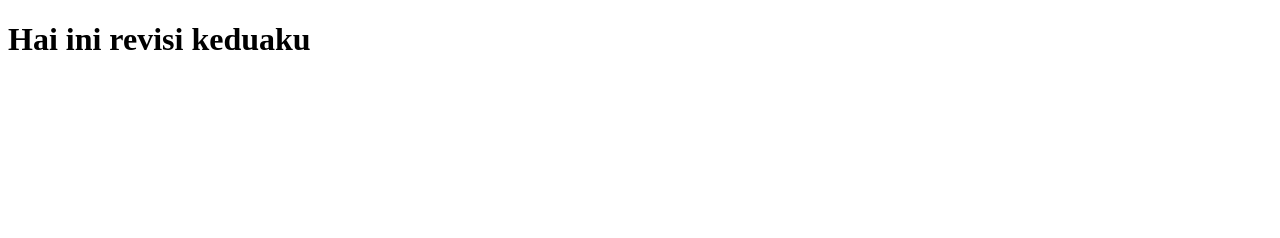
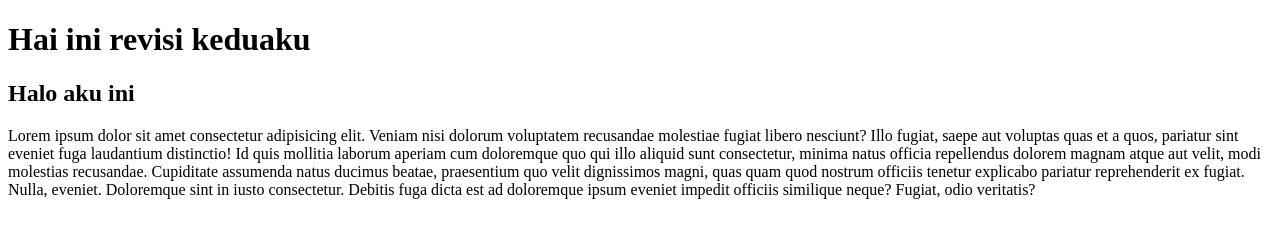
Before and after one commit to susmooh/projekmooh, a plain HTML site: page index.html in a window 1280 px wide. Drawn offline with Linux system fonts and the light colour scheme.

Commit message:
revisi ketigaku

```diff
--- a/index.html
+++ b/index.html
@@ -7,5 +7,19 @@
   </head>
   <body>
     <h1>Hai ini revisi keduaku</h1>
+    <h2>Halo aku ini</h2>
+    <p>
+      Lorem ipsum dolor sit amet consectetur adipisicing elit. Veniam nisi
+      dolorum voluptatem recusandae molestiae fugiat libero nesciunt? Illo
+      fugiat, saepe aut voluptas quas et a quos, pariatur sint eveniet fuga
+      laudantium distinctio! Id quis mollitia laborum aperiam cum doloremque quo
+      qui illo aliquid sunt consectetur, minima natus officia repellendus
+      dolorem magnam atque aut velit, modi molestias recusandae. Cupiditate
+      assumenda natus ducimus beatae, praesentium quo velit dignissimos magni,
+      quas quam quod nostrum officiis tenetur explicabo pariatur reprehenderit
+      ex fugiat. Nulla, eveniet. Doloremque sint in iusto consectetur. Debitis
+      fuga dicta est ad doloremque ipsum eveniet impedit officiis similique
+      neque? Fugiat, odio veritatis?
+    </p>
   </body>
 </html>
```
